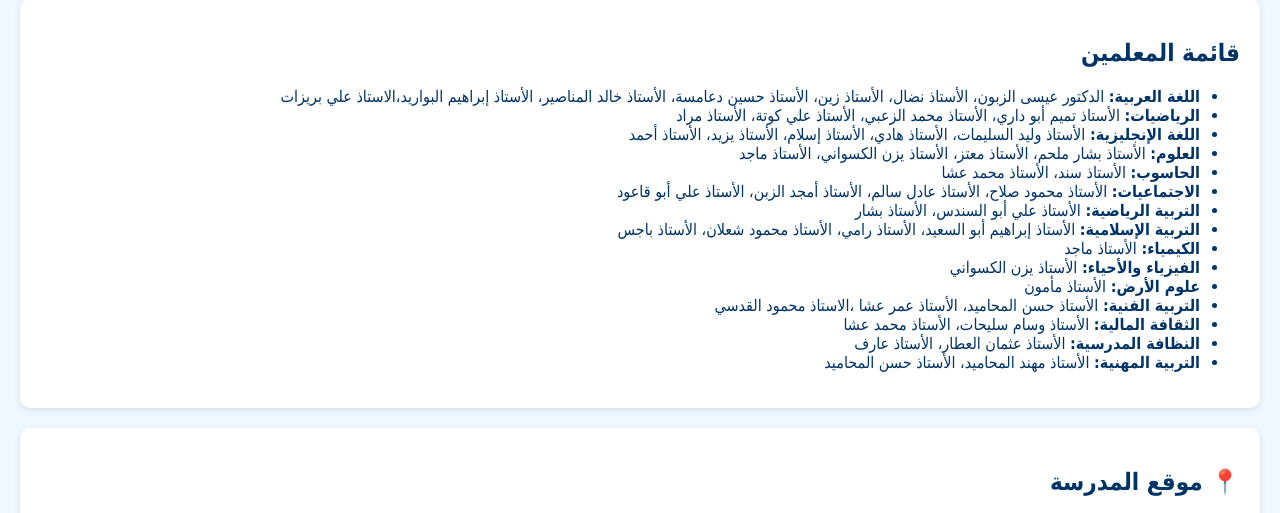
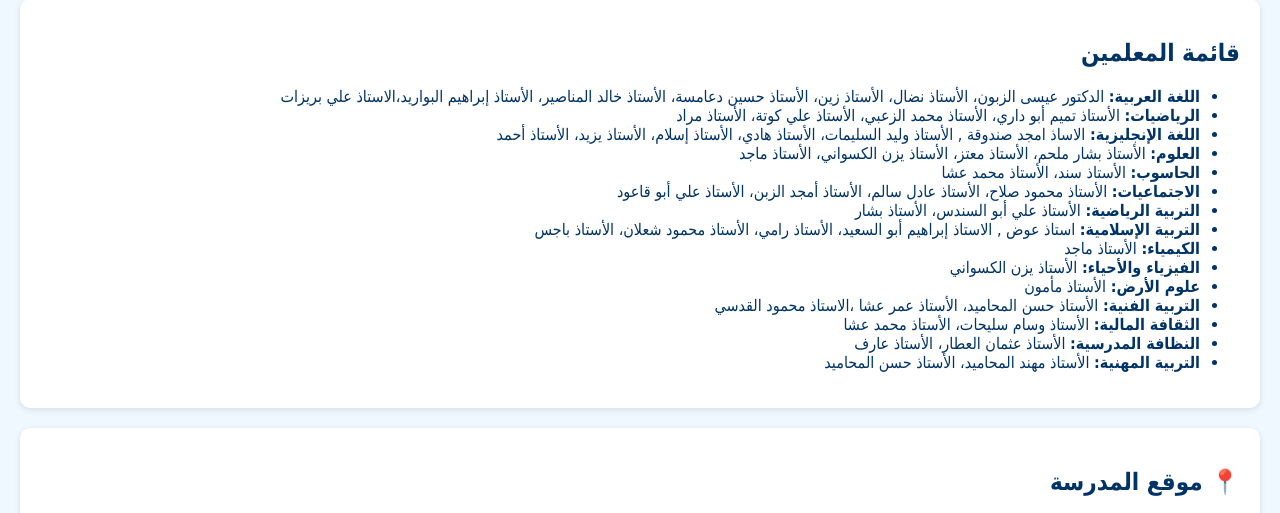
Before and after one commit to wadialseer1/1-, a plain HTML site: page index.html in a window 1280 px wide. Shown: the part 2996-3509 px from the top of the page. Drawn offline with Linux system fonts and the light colour scheme.

Commit message:
Update index.html

```diff
--- a/index.html
+++ b/index.html
@@ -90,12 +90,12 @@
             <ul>
                 <li><strong>اللغة العربية:</strong> الدكتور عيسى الزبون، الأستاذ نضال، الأستاذ زين، الأستاذ حسين دعامسة، الأستاذ خالد المناصير، الأستاذ إبراهيم البواريد،الاستاذ علي بريزات</li>
                 <li><strong>الرياضيات:</strong> الأستاذ تميم أبو داري، الأستاذ محمد الزعبي، الأستاذ علي كوتة، الأستاذ مراد</li>
-                <li><strong>اللغة الإنجليزية:</strong> الأستاذ وليد السليمات، الأستاذ هادي، الأستاذ إسلام، الأستاذ يزيد، الأستاذ أحمد</li>
+                <li><strong>اللغة الإنجليزية:</strong>  الاساذ امجد صندوقة , الأستاذ وليد السليمات، الأستاذ هادي، الأستاذ إسلام، الأستاذ يزيد، الأستاذ أحمد</li>
                 <li><strong>العلوم:</strong> الأستاذ بشار ملحم، الأستاذ معتز، الأستاذ يزن الكسواني، الأستاذ ماجد</li>
                 <li><strong>الحاسوب:</strong> الأستاذ سند، الأستاذ محمد عشا</li>
                 <li><strong>الاجتماعيات:</strong> الأستاذ محمود صلاح، الأستاذ عادل سالم، الأستاذ أمجد الزبن، الأستاذ علي أبو قاعود</li>
                 <li><strong>التربية الرياضية:</strong> الأستاذ علي أبو السندس، الأستاذ بشار</li>
-                <li><strong>التربية الإسلامية:</strong> الأستاذ إبراهيم أبو السعيد، الأستاذ رامي، الأستاذ محمود شعلان، الأستاذ باجس</li>
+                <li><strong>التربية الإسلامية:</strong> استاذ عوض , الاستاذ إبراهيم أبو السعيد، الأستاذ رامي، الأستاذ محمود شعلان، الأستاذ باجس</li>
                 <li><strong>الكيمياء:</strong> الأستاذ ماجد</li>
                 <li><strong>الفيزياء والأحياء:</strong> الأستاذ يزن الكسواني</li>
                 <li><strong>علوم الأرض:</strong> الأستاذ مأمون</li>
```
